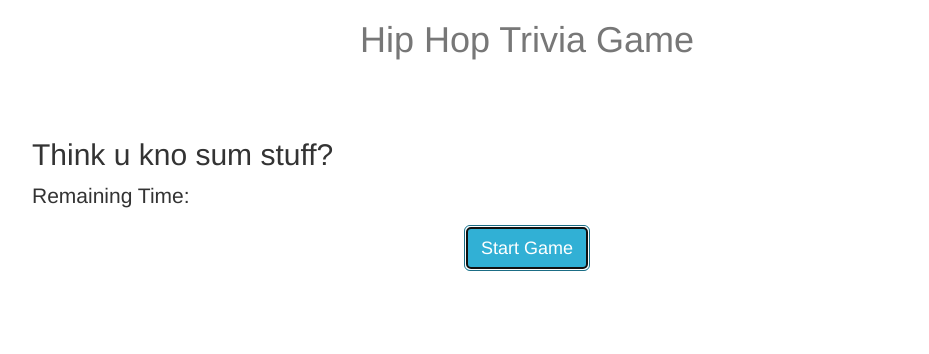
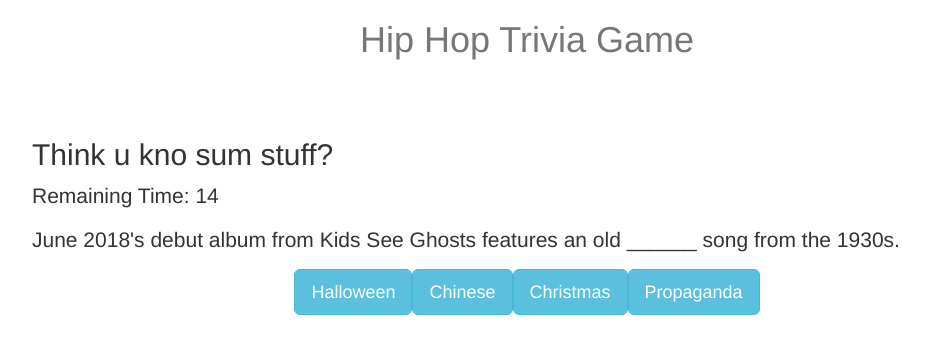
Before and after one commit to RLslime/Trivia-Game, a plain HTML site: page index.html in a window 1280 px wide. Both pictures are taken after a click on the button "Start Game". Shown: the whole page, without its empty margins (113-1042 px from the left). Drawn offline with nearby package versions, Linux system fonts and the light colour scheme; files that its build step writes are made by us from their sources.

Commit message:
second commit

```diff
--- /dev/null
+++ b/assets/javascript1/app.js
@@ -0,0 +1,205 @@
+
+$(document).ready(function(){
+
+    // event listeners
+    $("#remaining-time").hide();
+    $("#start").on('click', trivia.startGame);
+    $(document).on('click' , '.option', trivia.guessChecker);
+
+
+// TRIVIA GAME
+  })
+  var trivia = {
+    correct: 0,
+    incorrect: 0,
+    unanswered: 0,
+    currentSet: 0,
+    timer: 60,
+    timerOn: false,
+    timerId : '',
+    // questions
+    questions: {
+      q1: "June 2018's debut album from Kids See Ghosts features an old ______ song from the 1930s.",
+      q2: "Rapper 6ix9ine, formerly known as Tekashi69, is known for having what number tattooed multiple times all over his body?",
+      q3: "What artist currently holds the record for single most streamed song within 24 hours (with over 10 million streams)?",
+      q4: "What rapper responded with 'Bitch, I might be' when asked by a judge if he was guilty?",
+      q5: "Which rapper famously led the cops on a week long manhunt after bailing on his house arrest, in which during produced a song and recorded a music video?",
+      q6: "Who was the first rapper to win an Academy Award?",
+      q7: "Who made  the score for the video game 'Kingpin: life of crime'?",
+      q8: "What rapper was featured in Gears of War 3?",
+      q9: "Which rapper is noted for creating ad slogans such as 'ba-da-buh-buh- bah I'm lovin' it' for McDonald's and 'We Got The Meats' for Arby's?",
+      q10: "What rapper pops up in Leprechaun in da Hood?"
+
+    },
+    // options will appear in order, options are arrays
+    options: {
+      q1: ["Halloween", "Chinese", "Christmas", "Propaganda"],
+      q2: ["17", "69", "400", "6"],
+      q3: ["Kanye West", "Drake", "Post Malone", "XXXtentacion"],
+      q4: ["Lil Wayne", "Tupac", "Gucci Mane", "Meek Mill"],
+      q5: ["Tay-K", "Gucci Mane", "Chief Keef", "T.I."],
+      q6: ["Jay Z", "Kanye West", "Juicy J", "Pharrell" ],
+      q7: ["Method Man and Red Man", "Cypress Hill", "Mobb Deep", "Smif-n-Wessun"],
+      q8: ["Ice T", "Drake", "Snoop Dogg", "Run The Jewels"],
+      q9: ["Pusha T", "Busta Rhymes", "Ice Cube", "Jadakiss"],
+      q10: ["Doctor Dre", "Post Master P", "Coolio", "Snoop Dogg"]
+    },
+    // answers, obv
+    answers: {
+      q1: "Christmas",
+      q2: "69",
+      q3: "XXXtentacion",
+      q4: "Gucci Mane",
+      q5: "Tay-K",
+      q6: "Juicy J",
+      q7: "Cypress Hill",
+      q8: "Ice T",
+      q9: "Pusha T",
+      q10: "Coolio"
+    },
+    // trivia functions
+    // startup function
+    startGame: function(){
+      // reset and game results
+      trivia.currentSet = 0;
+      trivia.correct = 0;
+      trivia.incorrect = 0;
+      trivia.unanswered = 0;
+      clearInterval(trivia.timerId);
+
+      // show game section
+      $('#game').show();
+
+      //  empty last results
+      $('#results').html('');
+
+      // show timer
+      $('#timer').text(trivia.timer);
+
+      // remove start button
+      $('#start').hide();
+
+      $('#remaining-time').show();
+
+      // ask first question, move on to next question
+      trivia.nextQuestion();
+
+    },
+    // function that allows you to move on to the next question
+    nextQuestion : function(){
+
+      // SET QUESTION TIMER HERE
+      trivia.timer = 15;
+       $('#timer').removeClass('last-seconds');
+      $('#timer').text(trivia.timer);
+
+      // prevents timer speed up
+      if(!trivia.timerOn){
+        trivia.timerId = setInterval(trivia.timerRunning, 1000);
+      }
+
+      // gets all the questions then indexes the current questions
+      var questionContent = Object.values(trivia.questions)[trivia.currentSet];
+      $('#question').text(questionContent);
+
+      // an array of all the user options for the current question
+      var questionOptions = Object.values(trivia.options)[trivia.currentSet];
+
+      // creates all the trivia guess options in the html
+      $.each(questionOptions, function(index, key){
+        $('#options').append($('<button class="option btn btn-info btn-lg">'+key+'</button>'));
+      })
+
+    },
+    // method to decrement counter and count unanswered if timer runs out
+    timerRunning : function(){
+      // if timer still has time left and there are still questions left to ask
+      if(trivia.timer > -1 && trivia.currentSet < Object.keys(trivia.questions).length){
+        $('#timer').text(trivia.timer);
+        trivia.timer--;
+          if(trivia.timer === 4){
+            $('#timer').addClass('last-seconds');
+          }
+      }
+      // the time has run out and increment unanswered, run result
+      else if(trivia.timer === -1){
+        trivia.unanswered++;
+        trivia.result = false;
+        clearInterval(trivia.timerId);
+        // maybe where we can change stuff, NOPE, YES OTHERS MARKE 11
+        resultId = setTimeout(trivia.guessResult, 5000);
+        $('#results').html('<h3>Where ya at, dawg!?! The answer was '+ Object.values(trivia.answers)[trivia.currentSet] +'</h3>');
+      }
+      // if all the questions have been shown end the game, show results
+      else if(trivia.currentSet === Object.keys(trivia.questions).length){
+
+        // adds results of game (correct, incorrect, unanswered) to the page
+        $('#results')
+          .html('<h3>tyvm!</h3>'+
+          '<p>Hitz: '+ trivia.correct +'</p>'+
+          '<p>Missez: '+ trivia.incorrect +'</p>'+
+          '<p>Where were you: '+ trivia.unanswered +'</p>'+
+          '<p>enjoy the rest of ur day, mang</p>');
+
+        // hide game sction
+        $('#game').hide();
+
+        // show start button to begin a new game
+        $('#start').show();
+      }
+
+    },
+    // function to evaluate the option clicked
+    guessChecker : function() {
+
+      // timer ID for gameResult setTimeout
+      var resultId;
+
+      // the answer to the current question being asked
+      var currentAnswer = Object.values(trivia.answers)[trivia.currentSet];
+
+      // if click on correct answer
+      if($(this).text() === currentAnswer){
+        // turn button green for correct
+        $(this).addClass('btn-success').removeClass('btn-info');
+
+        trivia.correct++;
+        clearInterval(trivia.timerId);
+        //                                      11 HERE 11
+        resultId = setTimeout(trivia.guessResult, 2000);
+        $('#results').html('<h3>That is a HIT!</h3>');
+      }
+      // Else is user clicks incorrect
+      else{
+        // turn button clicked red for incorrect
+        $(this).addClass('btn-danger').removeClass('btn-info');
+
+        trivia.incorrect++;
+        clearInterval(trivia.timerId);
+        //                                      11 HERE 11 5 sec wrong time, can cheat it seems though
+        resultId = setTimeout(trivia.guessResult, 5000);
+        $('#results').html('<h3>You totally blew it! '+ currentAnswer +'</h3>');
+      }
+
+    },
+    // method to remove previous question results and options
+    guessResult : function(){
+
+      // increment to next question set
+      trivia.currentSet++;
+
+      // remove the options and results
+      $('.option').remove();
+      $('#results h3').remove();
+
+      // begin next question
+      trivia.nextQuestion();
+
+    }
+
+  }
+// END TRIVIA GAME
+
+
+// THERE  SEEMS TO BE A PROBLEM WITH THE TIMER SPEEDING UP, BUT ONLY HAPPENS IF YOU PICK A WRONG ANSWER AND THEN SWITCH IT TO THE CORRECT ONE AFTER IT
+// HAS BEEN REVEALED. THIS WILL ALSO COUNT AS A CORRECT ANSWER, HOWEVER.
--- a/index.html
+++ b/index.html
@@ -8,6 +8,7 @@
     <title>Hip Hop Trivia Game</title>
 
     <link rel="stylesheet" href="https://maxcdn.bootstrapcdn.com/bootstrap/3.3.7/css/bootstrap.min.css" integrity="sha384-BVYiiSIFeK1dGmJRAkycuHAHRg32OmUcww7on3RYdg4Va+PmSTsz/K68vbdEjh4u" crossorigin="anonymous">
+
     <link rel="stylesheet" href=".css/style.css">
   </head>
 
@@ -44,7 +45,7 @@
     <!-- Bootstrap CDN -->
     <script src="https://maxcdn.bootstrapcdn.com/bootstrap/3.3.7/js/bootstrap.min.js" integrity="sha384-Tc5IQib027qvyjSMfHjOMaLkfuWVxZxUPnCJA7l2mCWNIpG9mGCD8wGNIcPD7Txa" crossorigin="anonymous"></script>
     <!-- TRIVIA APP JS -->
-    <script src="./assets/javascript/app.js"></script>
+    <script src="./assets/javascript1/app.js"></script>
 
 
   </body>
```
